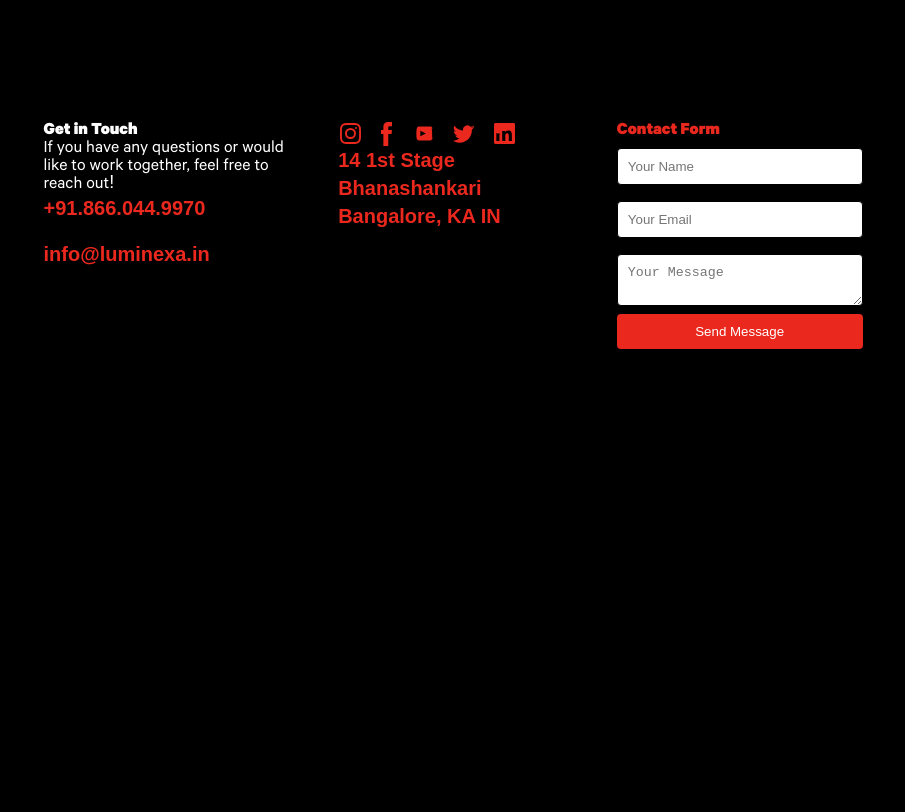
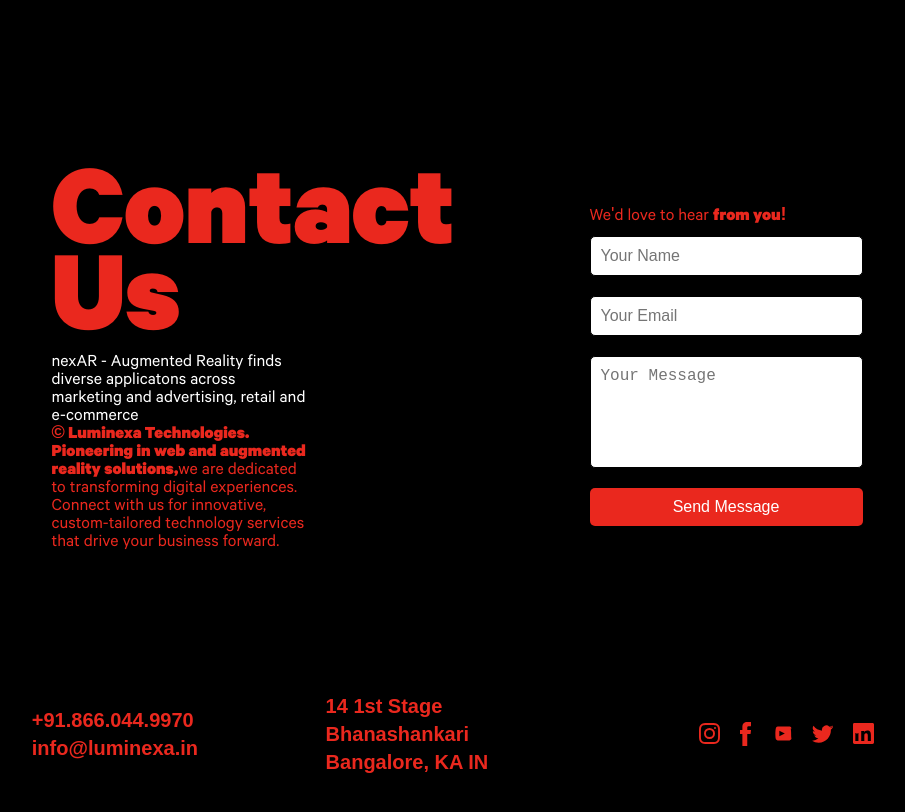
Before and after one commit to PS-PrashantFSD/netlifych, a Next.js app: page /about in a window 1280 px wide. Shown: the part 1348-2160 px from the top of the page, without its empty margins (187-1092 px from the left). Before the commit the page ends 1897 px from the top, so only its background shows below. Built offline with nearby package versions, Linux system fonts and the light colour scheme.

Commit message:
adding contactus

```diff
--- a/components/Home/About/About.jsx
+++ b/components/Home/About/About.jsx
@@ -42,10 +42,10 @@
           bridging the gap between the physical and digital worlds.
           </h2>
           <p>
-          At our company, we specialize in a range of cutting-edge digital solutions.
+          We specialize in a range of cutting-edge digital solutions.
           Our services include advanced Augmented Reality software that transforms your
           digital interactions, comprehensive Web Development to create user friendly online
-          platforms, innovative Image Tracking And Object detection system designed to streamline
+          platforms, <strong>innovative Image Tracking And Object detection</strong> system designed to streamline
           processes through smart recognition.
           </p>
         </TextWrapper>
--- a/components/Home/Contact/Contact.jsx
+++ b/components/Home/Contact/Contact.jsx
@@ -3,16 +3,17 @@
 import AnimateOnScreen from '../../AnimateOnScreen';
 import SocialMedia from '../../SocialMedia';
 import { ContactSection } from './styles';
+import Forms from './../Form'
 
 const Contact = () => {
   const { addCursorBorder, removeCursorBorder } = useCursorStyle();
 
   return (
     <AnimateOnScreen>
+      <Forms/>
       <ContactSection>
+
         <div className="column">
-          <h2 style={{ color: 'white'}}>Get in Touch</h2>
-          <p style={{ color: 'white'}}>If you have any questions or would like to work together, feel free to reach out!</p>
           <a
             className="contact-text"
             href="tel:+1.902.417.0634"
@@ -31,23 +32,10 @@
             info@luminexa.in
           </a>
         </div>
-
-        <div className="column">
-          <SocialMedia />
-          <address className="contact-text">
-            14 1st Stage Bhanashankari<br /> Bangalore, KA IN
-          </address>
-        </div>
-
-        <div className="column">
-          <form className="contact-form">
-            <h3>Contact Form</h3>
-            <input type="text" placeholder="Your Name" required />
-            <input type="email" placeholder="Your Email" required />
-            <textarea placeholder="Your Message" required></textarea>
-            <button type="submit">Send Message</button>
-          </form>
-        </div>
+        <address className="column contact-text">
+          14 1st Stage Bhanashankari<br /> Bangalore, KA IN
+        </address>
+        <SocialMedia className="column" />
       </ContactSection>
     </AnimateOnScreen>
   );
--- a/components/Home/Contact/styles.js
+++ b/components/Home/Contact/styles.js
@@ -6,18 +6,19 @@
 export const ContactSection = styled(motion.section)`
   ${containerStyles};
   display: flex;
-  flex-direction: row;
-  align-items: flex-start; /* Align items at the top */
+  align-items: center;
   justify-content: space-between;
-  padding: 0 0 200px;
+  padding: 0 0px 200px;
   color: ${({ theme }) => theme.colors.red};
+  /* opacity: 1; */
   transform: translate3d(0, 60px, 0);
-  width: 70%; /* Adjusted to full width */
+  /* transition: opacity 1s ease, transform 1s cubic-bezier(0, 0.7, 0.29, 0.97);
+  transition-delay: 0.3s; */
+  /* will-change: opacity, transform; */
+  width: 72%;
 
   & .column {
-    width: 30%; /* Adjusted for better alignment */
-    display: flex;
-    flex-direction: column; /* Ensure content stacks vertically */
+    width: 33.333%;
 
     &:last-child {
       justify-content: flex-end;
@@ -38,44 +39,29 @@
     padding: 0 8px;
   }
 
-  & .contact-form {
-    display: flex;
-    flex-direction: column;
-
-    & input,
-    & textarea {
-      margin: 8px 0;
-      padding: 10px;
-      border: 1px solid ${({ theme }) => theme.colors.gray};
-      border-radius: 4px;
-    }
-
-    & button {
-      padding: 10px;
-      background-color: ${({ theme }) => theme.colors.red};
-      color: white;
-      border: none;
-      border-radius: 4px;
-      cursor: pointer;
-
-      &:hover {
-        background-color: ${({ theme }) => theme.colors.darkRed};
-      }
-    }
-  }
-
   ${({ theme }) => theme.breakpoints.medium`
     & .column {
-      width: 30%; /* Maintain consistent widths */
+      width: 41.666%;
+
+      &:last-child {
+        width: 16.666%;
+      }
     }
   `};
 
   ${({ theme }) => theme.breakpoints.small`
     flex-direction: column;
     align-items: flex-start;
+    justify-content: flex-start;
 
     & .column {
-      width: 100%; /* Full width on small screens */
+      width: 100%;
+
+      &:last-child {
+        width: 100%;
+        justify-content: flex-start;
+        padding: 1px 0;
+      }
     }
 
     & address {
@@ -84,7 +70,7 @@
   `};
 
   ${({ theme }) => theme.breakpoints.tablet`
-    padding: 0 0 60px;
+    padding: 0 0px 60px;
 
     & address {
       padding: 17px 0 42px;
--- /dev/null
+++ b/components/Home/Form/Form.jsx
@@ -0,0 +1,159 @@
+import React from 'react';
+import styled from 'styled-components';
+import { motion } from 'framer-motion';
+import containerStyles from '../../../styles/shared/container';
+import { secondaryFontStyle } from '../../../styles/shared/text';
+
+const ContactSection = styled(motion.section)`
+  ${containerStyles};
+  display: flex;
+  align-items: center;
+  justify-content: space-between;
+  padding: 0 0px 200px;
+  color: ${({ theme }) => theme.colors.red};
+  transform: translate3d(0, 60px, 0);
+  width: 70%;
+
+  & .column {
+    width: 33.333%;
+
+    &:last-child {
+      justify-content: flex-end;
+    }
+
+    & a:hover {
+      color: ${({ theme }) => theme.text};
+    }
+  }
+
+  & .contact-text {
+    ${secondaryFontStyle};
+    line-height: 28px;
+    display: inline-block;
+  }
+
+  & address {
+    padding: 0 8px;
+  }
+
+  ${({ theme }) => theme.breakpoints.medium`
+    & .column {
+      width: 41.666%;
+
+      &:last-child {
+        width: 16.666%;
+      }
+    }
+  `};
+
+  ${({ theme }) => theme.breakpoints.small`
+    flex-direction: column;
+    align-items: flex-start;
+    justify-content: flex-start;
+
+    & .column {
+      width: 100%;
+
+      &:last-child {
+        width: 100%;
+        justify-content: flex-start;
+        padding: 1px 0;
+      }
+    }
+
+    & address {
+      padding: 0;
+    }
+  `};
+
+  ${({ theme }) => theme.breakpoints.tablet`
+    padding: 0 0px 60px;
+
+    & address {
+      padding: 17px 0 42px;
+    }
+
+    & .contact-text {
+      font-size: 1.125rem;
+      line-height: 21px;
+    }
+  `};
+`;
+
+const Form = styled.form`
+  display: flex;
+  flex-direction: column;
+  width: 100%;
+`;
+
+const Input = styled.input`
+  margin-bottom: 20px;
+  padding: 10px;
+  border: 1px solid ${({ theme }) => theme.colors.gray};
+  border-radius: 5px;
+  font-size: 1rem;
+
+  &:focus {
+    border-color: ${({ theme }) => theme.colors.red};
+    outline: none;
+  }
+`;
+
+const TextArea = styled.textarea`
+  margin-bottom: 20px;
+  padding: 10px;
+  border: 1px solid ${({ theme }) => theme.colors.gray};
+  border-radius: 5px;
+  font-size: 1rem;
+  resize: none;
+
+  &:focus {
+    border-color: ${({ theme }) => theme.colors.red};
+    outline: none;
+  }
+`;
+
+const SubmitButton = styled.button`
+  padding: 10px 15px;
+  border: none;
+  border-radius: 5px;
+  background-color: ${({ theme }) => theme.colors.red};
+  color: white;
+  cursor: pointer;
+  font-size: 1rem;
+
+  &:hover {
+    background-color: ${({ theme }) => theme.colors.darkRed};
+  }
+`;
+
+const ContactForm = () => {
+  return (
+    <ContactSection>
+        <div className="column">
+        <address>
+        <h1>Contact Us</h1>
+          <p style={{ color:'white'}}>nexAR - Augmented Reality finds diverse applicatons across marketing and advertising,
+              retail and e-commerce</p>
+          <p><strong>© Luminexa Technologies. Pioneering in web and augmented reality solutions,</strong>
+              we are dedicated to transforming digital experiences. Connect with us for innovative,
+              custom-tailored technology services that drive your business forward.</p>
+        </address>
+
+      </div>
+      <div className="column">
+
+        <p style={{ marginBottom:'10px'}}>We'd love to hear <strong>from you!</strong></p>
+        <Form>
+          <Input type="text" placeholder="Your Name" required />
+          <Input type="email" placeholder="Your Email" required />
+          <TextArea rows="5" placeholder="Your Message" required />
+          <SubmitButton type="submit">Send Message</SubmitButton>
+        </Form>
+      </div>
+
+    </ContactSection>
+  );
+};
+
+export default ContactForm;
--- /dev/null
+++ b/components/Home/Form/index.js
@@ -0,0 +1 @@
+export { default } from './form';
```
Also changed, not shown: components/Home/Form/styles.js (added, +128 -0 lines).
